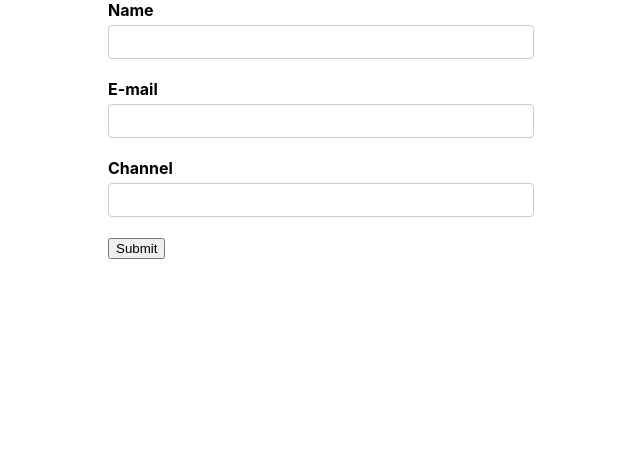
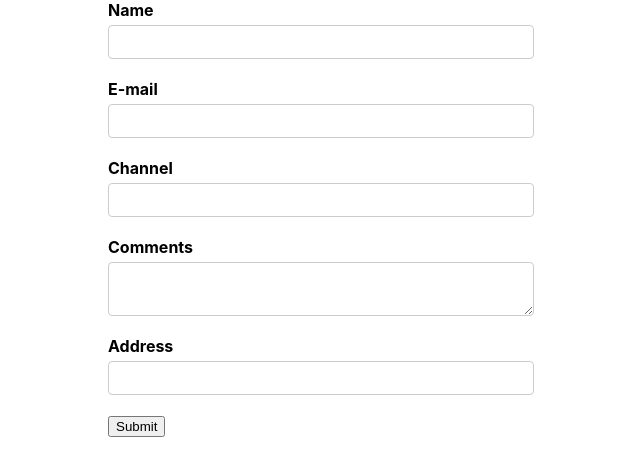
Before and after one commit to gowrishankkar/formik-react, a React (Create React App) app: page / in a window 1280 px wide. Shown: the top 476 px of the page, without its empty margins (319-959 px from the left). Built offline with nearby package versions, Linux system fonts and the light colour scheme.

Commit message:
Regular props

```diff
--- a/src/components/YoutubeForm.js
+++ b/src/components/YoutubeForm.js
@@ -6,6 +6,8 @@
   name: "",
   email: "",
   channel: "",
+  comments: "",
+  address: "",
 };
 
 const onSubmit = (values) => {
@@ -43,6 +45,29 @@
           <ErrorMessage name="channel" />
         </div>
 
+        <div className="form-control">
+          <label htmlFor="comments">Comments</label>
+          <Field as="textarea" type="text" id="comments" name="comments" />
+          <ErrorMessage name="comments" />
+        </div>
+
+        <div className="form-control">
+          <label htmlFor="address">Address</label>
+          <Field name="address">
+            {(props) => {
+              const { field, form, meta } = props;
+              console.log("props", props);
+              return (
+                <div>
+                  <input type="text" if="address" {...field} />
+                  {meta.touched && meta.error ? <div>{meta.error}</div> : null}
+                </div>
+              );
+            }}
+          </Field>
+          <ErrorMessage name="address" />
+        </div>
+
         <button type="submit">Submit</button>
       </Form>
     </Formik>
```
